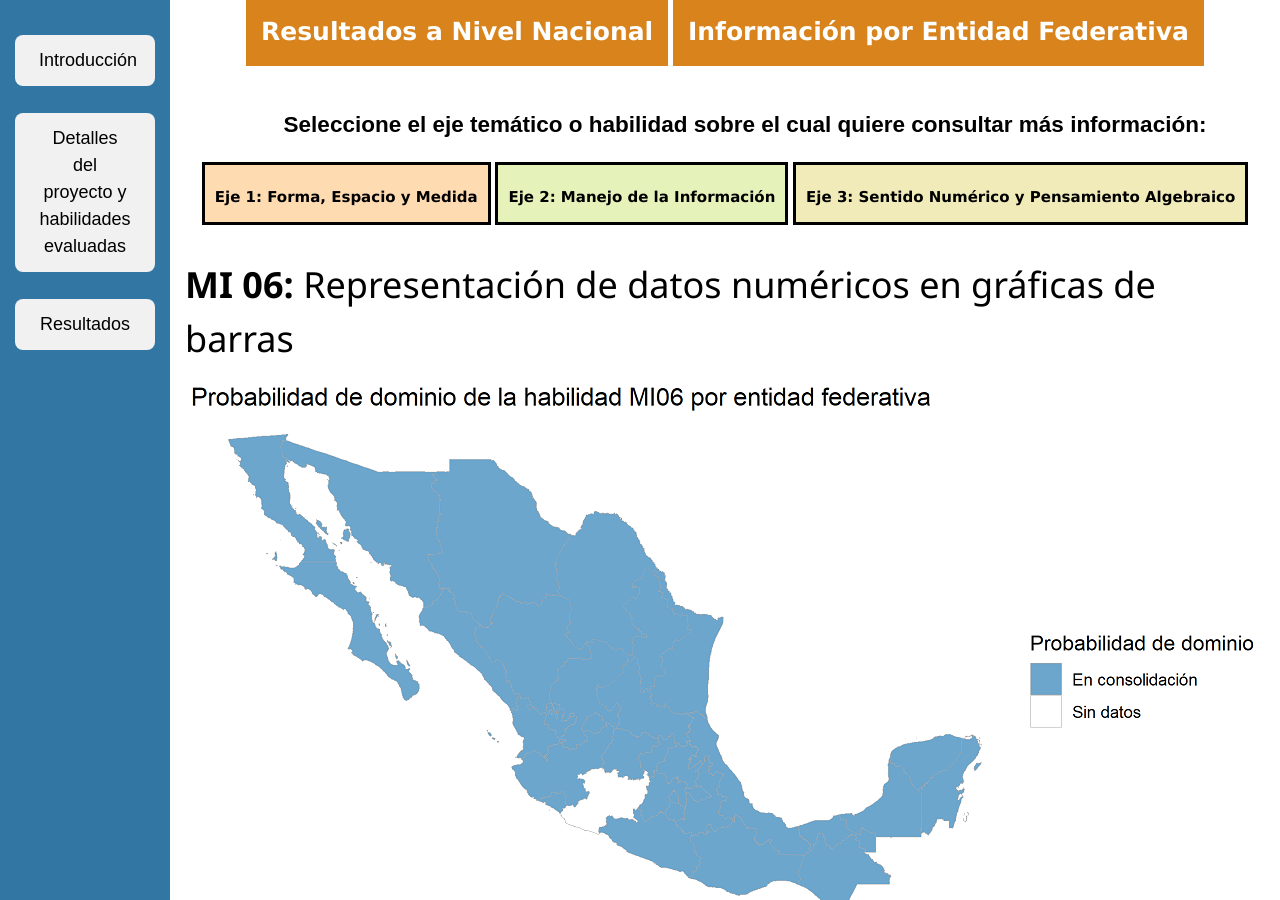
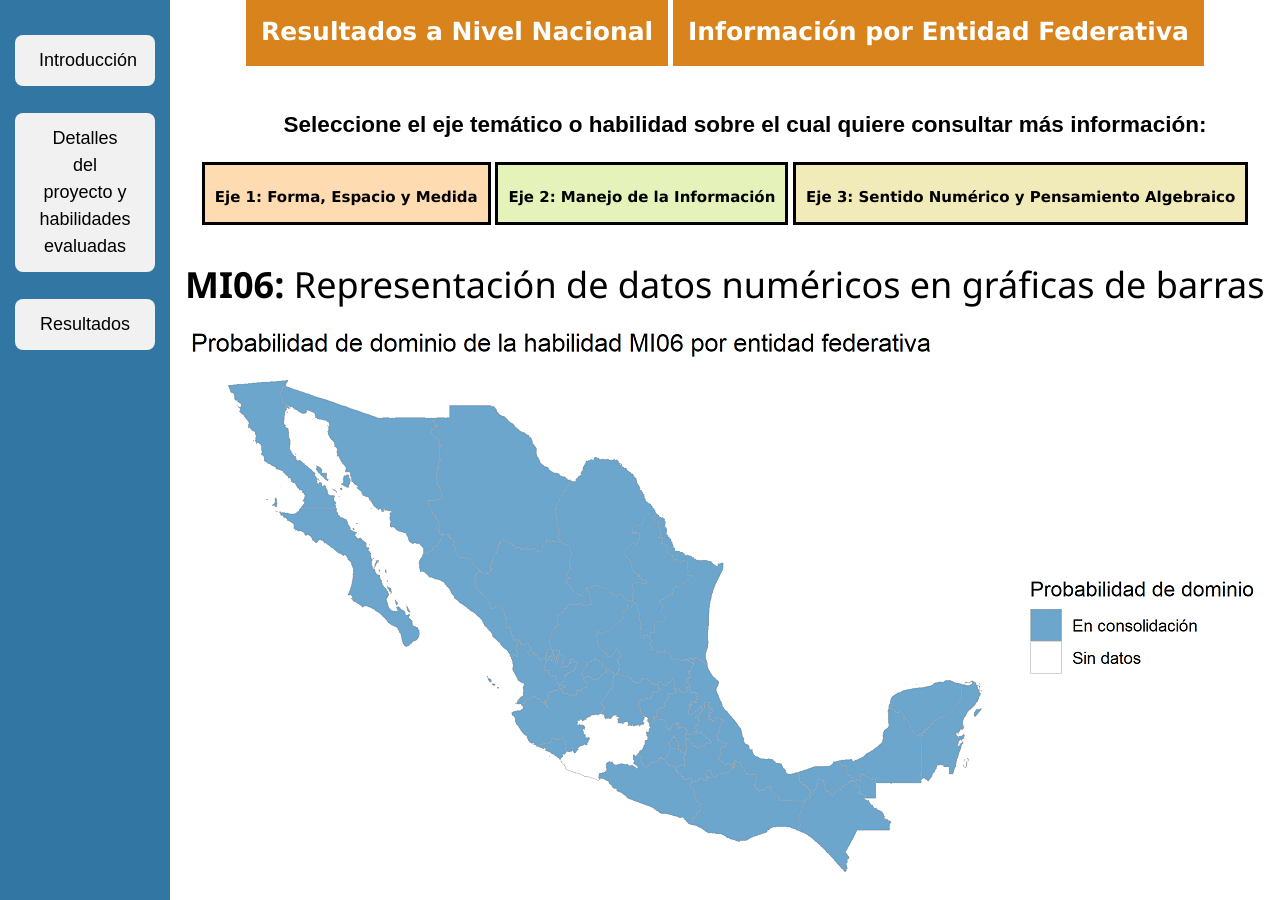
Before and after one commit to rimedie/rimedie.github.io, a Jekyll site: the page built from ProyVisuales/1_Infografia_Feb2019/Heatmaps/MI06.html, in a window 1280 px wide and 900 px high, scrolled down 600 px. Built offline with Jekyll 4.4.1, drawn with Linux system fonts in a browser that asks for light colours.

Commit message:
Update MI06.html

```diff
--- a/ProyVisuales/1_Infografia_Feb2019/Heatmaps/MI06.html
+++ b/ProyVisuales/1_Infografia_Feb2019/Heatmaps/MI06.html
@@ -4,7 +4,7 @@ title: MI06
 ---
 <div class="blurb">
 
-	<h1><b>MI 06:</b> Representación de datos numéricos en gráficas de barras</h1>
+	<h1><b>MI06:</b> Representación de datos numéricos en gráficas de barras</h1>
 	<center>
 	<img class="displayed" src="MI06.png" />
 	</center>
```
